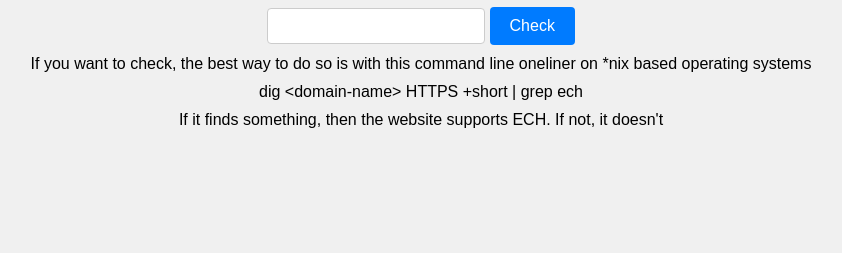
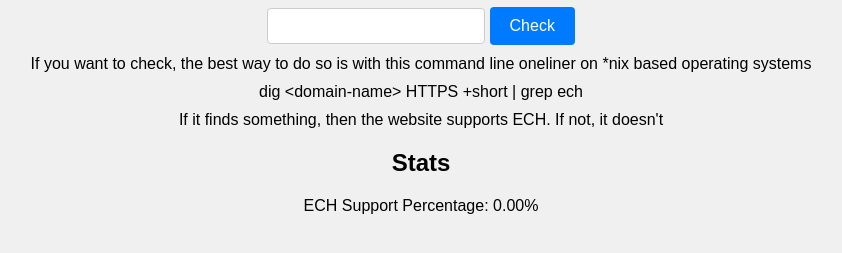
Before and after one commit to gotlougit/are-we-ech-yet, a plain HTML site: page index.html in a window 1280 px wide. Shown: the part 101-354 px from the top of the page, without its empty margins (219-1061 px from the left). Drawn offline with Linux system fonts and the light colour scheme; no server answers.

Commit message:
feat: add some basic stats for ECH adoption

```diff
--- a/index.html
+++ b/index.html
@@ -53,11 +53,15 @@
     <p>Enter a domain name to check:</p>
     <input type="text" id="domainInput" onkeypress="handleKeyPress(event)">
     <button onclick="checkDomain()">Check</button>
+    <noscript>This won't work without JavaScript</noscript>
     <p id="result"></p>
     <p>If you want to check, the best way to do so is with this command line oneliner on *nix based operating systems</p>
     <p>dig &lt;domain-name&gt; HTTPS +short | grep ech</p>
     <p>If it finds something, then the website supports ECH. If not, it doesn't</p>
-    <script>
+
+    <h2>Stats</h2>
+    <p id="stats"></p>
+        <script>
         function checkDomain() {
             const domainToCheck = document.getElementById("domainInput").value;
 
@@ -97,6 +101,36 @@
                 checkDomain();
             }
         }
+
+        function calculateStats() {
+            // Load the "results" file
+            fetch("results")
+                .then(response => response.text())
+                .then(data => {
+                    const lines = data.split('\n');
+                    let echSupportCount = 0;
+                    let totalDomains = 0;
+
+                    for (let i = 0; i < lines.length; i++) {
+                        const line = lines[i].trim();
+                        if (line !== "") {
+                            const [_, value] = line.split(' ');
+                            if (value == 0) {
+                                echSupportCount++;
+                            }
+                            totalDomains++;
+                        }
+                    }
+
+                    const echSupportPercentage = (echSupportCount / totalDomains) * 100;
+                    document.getElementById("stats").textContent = `ECH Support Percentage: ${echSupportPercentage.toFixed(2)}%`;
+                })
+                .catch(error => {
+                    console.error("Error loading the file:", error);
+                });
+        }
+
+        calculateStats();
     </script>
 </body>
 </html>
```
